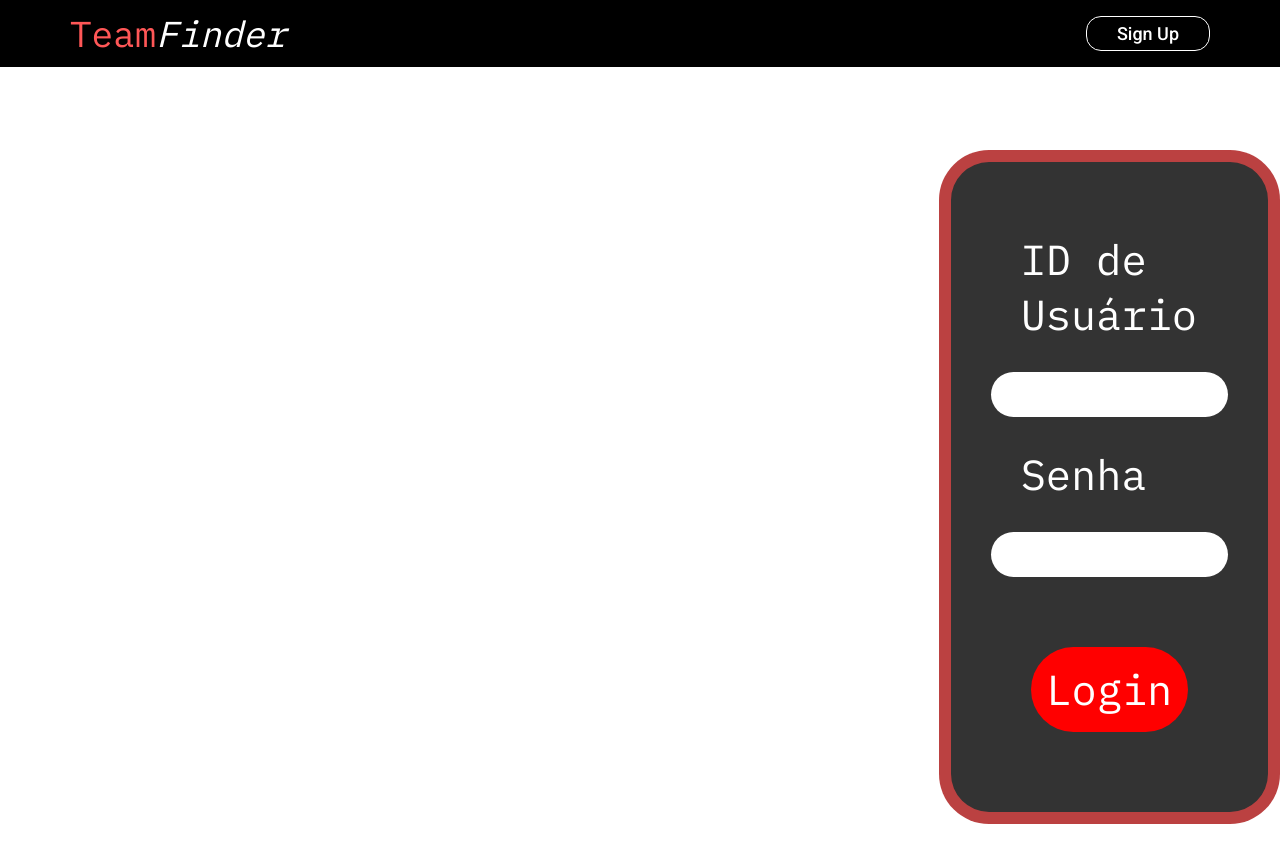
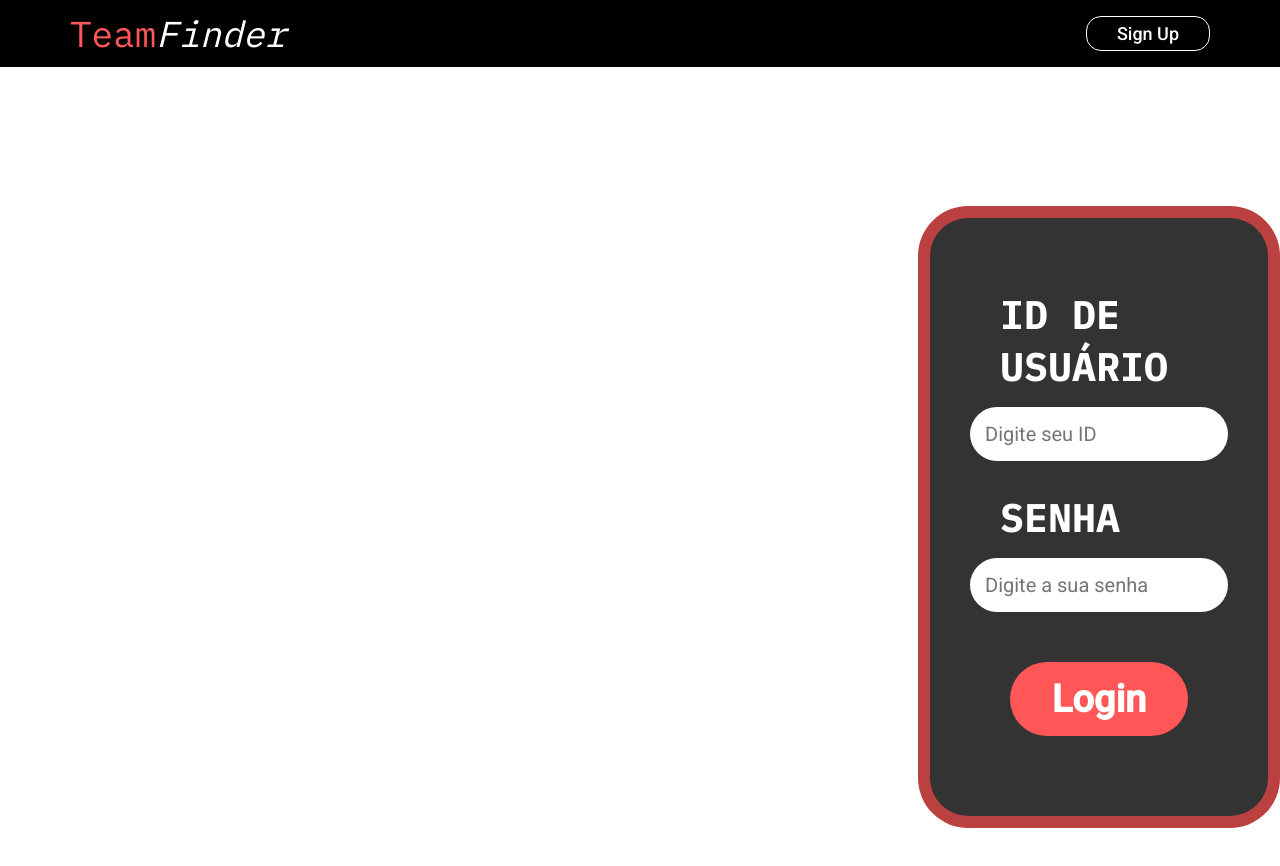
Before and after one commit to bptiago/team-finder, a plain HTML site: page login.html in a window 1280 px wide. Drawn offline with Linux system fonts and the light colour scheme.

Commit message:
Update na página de Login
Mudanças:
1 - Fonte do "Logue a sua conta"
2 - Cor e fonte do botão login
3 - Labels estão em letra maiúscula
4 - Adição de placeholder no input
5 - Input da senha agora é mascarado (****)

```diff
--- a/css/login.css
+++ b/css/login.css
@@ -20,25 +20,33 @@ body {
 
 .label-font{
     font-family: "IBM Plex Mono";
-    font-size: 42px;
+    font-weight: bold;
+    font-size: 40px;
     color: white;
 }
 
 
 .login-button {
-    font-family: "IBM Plex Mono";
-    font-size: 42px;
+    font-family: Roboto;
+    font-weight: bold;
+    font-size: 38px;
     color: white;
     margin: 40px;
-
 }
 
 .login-button:hover{
     cursor: pointer;
+    background-color: rgb(187, 56, 56);
+    transition: background-color 0.10s;
+}
+
+.login-button:active {
+    background-color: rgb(113, 35, 35);
 }
 
 .label-container{
     padding: 30px;
+    padding-bottom: 15px;
 }
 
 
@@ -47,11 +55,13 @@ body {
     color: gray;
     border-radius: 50px;
     border: 0;
+    font-size: 20px;
+    font-family: Roboto;
 }
 
 .button-container{
     padding: 15px;
-    background-color: red;
+    background-color: rgb(255, 87, 87);
     border-radius: 50px;
     border: 0;
 }
--- a/login.html
+++ b/login.html
@@ -29,7 +29,7 @@
 
     <div style="display: flex; align-items: center">
         <div class="container" style="align-self: flex-start">
-            <p style="font-size: 125px; color: white; font-family: Tungsten"> <b>Logue sua <br> conta</b></p>
+            <p style="font-size: 125px; color: white; font-family: Sarabun"> <b>Logue sua <br> conta</b></p>
         </div>
         <div style="padding: 200px"></div>
 
@@ -37,12 +37,12 @@
         <div>
             <form class="container login-form" style="justify-content: center; align-items: center">
                 <div class="label-font" style="display: grid; color: white;">
-                    <label class="label-container"> ID de Usuário</label>
-                    <input class="input-container">
+                    <label class="label-container"> ID DE USUÁRIO</label>
+                    <input class="input-container" placeholder="Digite seu ID">
                 </div>
                 <div class="label-font" style="display: grid; color: white;">
-                    <label class="label-container">Senha</label>
-                    <input class="input-container" style="margin-bottom: 30px">
+                    <label class="label-container">SENHA</label>
+                    <input class="input-container" style="margin-bottom: 10px" type="password" placeholder="Digite a sua senha">
                 </div>
                 <div style="display: grid">
                     <input type="submit" class="button-container login-button" value="Login">
```
Also changed, not shown: 1 other file.
